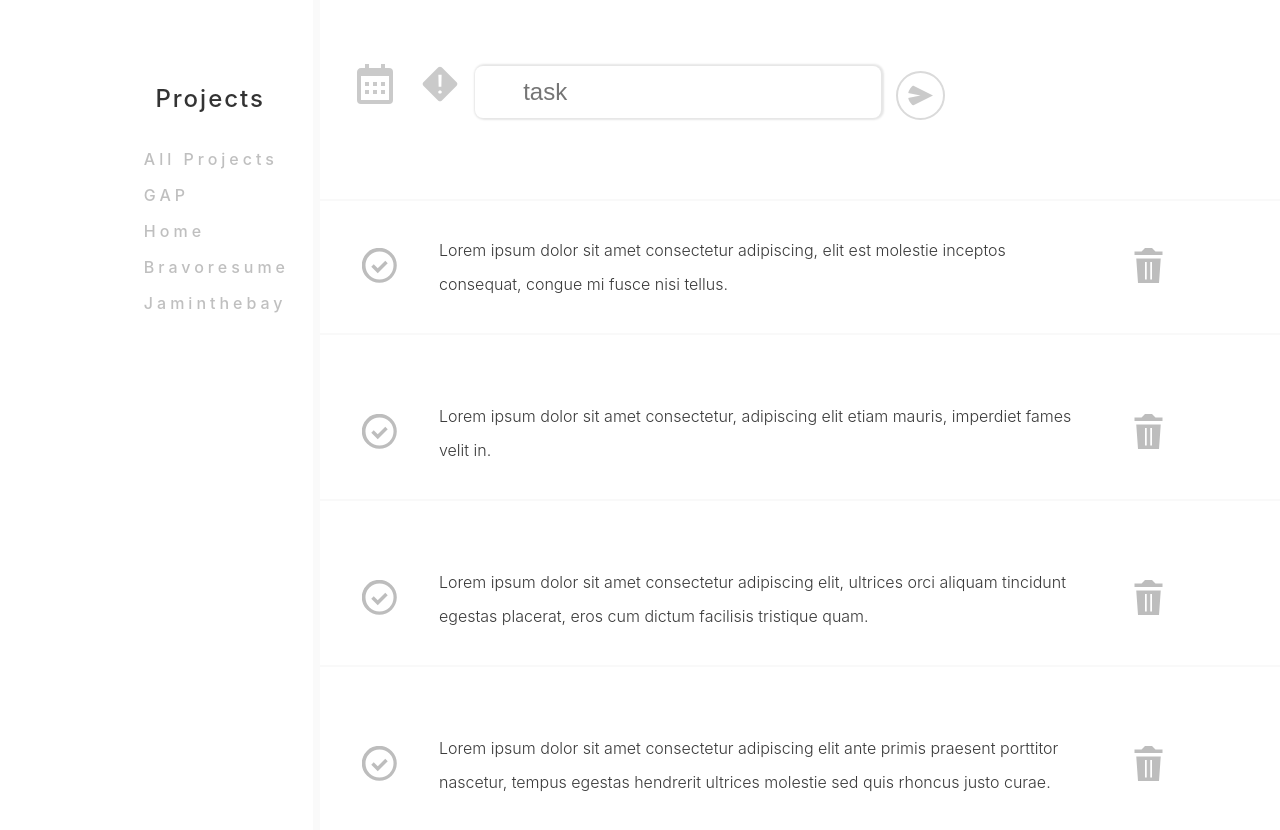
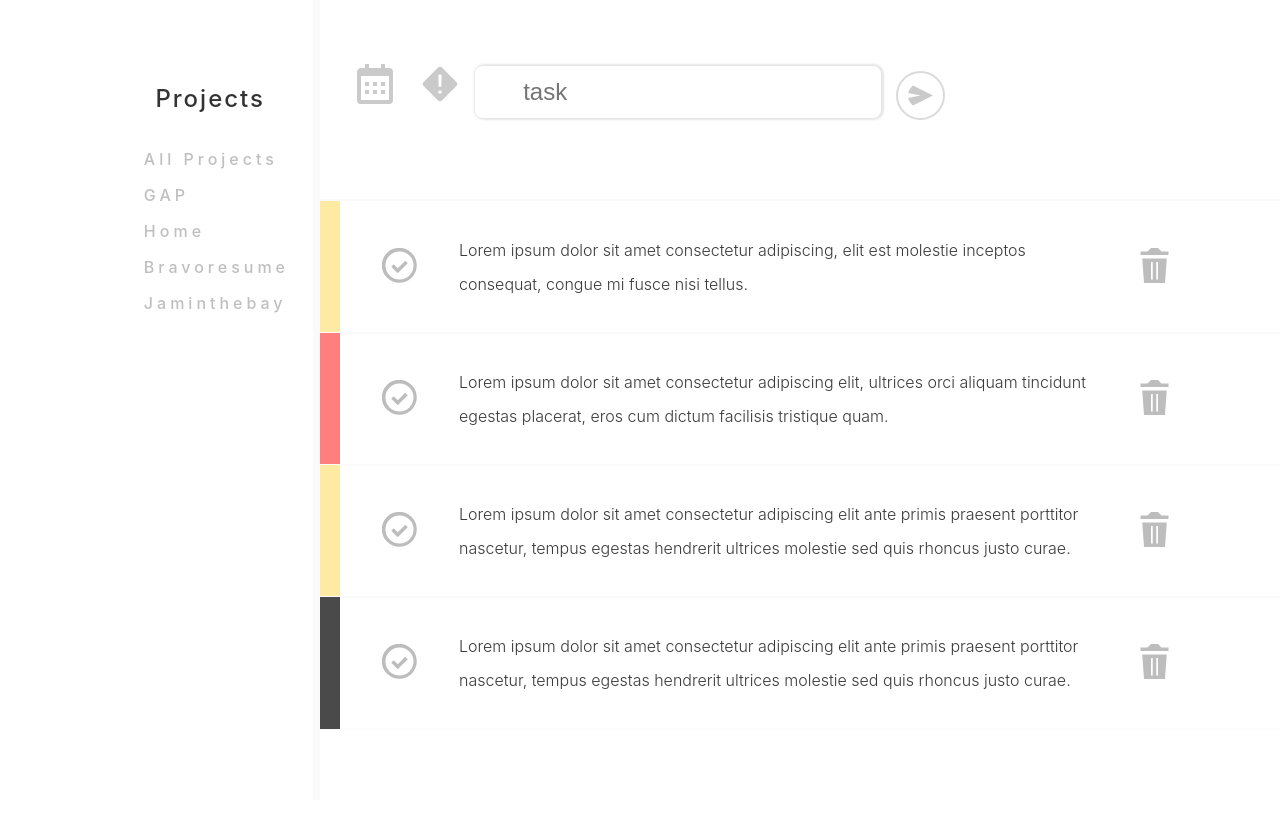
Before and after one commit to nahomtefera/todo, a React (Create React App) app: page / in a window 1280 px wide. Shown: the top 830 px of the page. After the commit the page ends 800 px from the top, so only its background shows below. Built offline with nearby package versions, Linux system fonts and the light colour scheme.

Commit message:
added left bar to task-container as a priority identifier

```diff
--- a/src/components/tasks/task.jsx
+++ b/src/components/tasks/task.jsx
@@ -2,13 +2,16 @@ import React, {Component} from 'react';
 // components
 
 export default class Task extends Component {
+
     render(){
+        let priority=this.props.task.priority;
+
         return(
-            <div className="task-container">
+            <div className={priority === null ? "task-container" : `task-container task-${priority}-priority`}>
                 <div className="task-icons">
                     <svg className="svg-icons check-svg" xmlns="http://www.w3.org/2000/svg" viewBox="0 0 20 20"><path d="M2.93 17.07A10 10 0 1 1 17.07 2.93 10 10 0 0 1 2.93 17.07zm12.73-1.41A8 8 0 1 0 4.34 4.34a8 8 0 0 0 11.32 11.32zM6.7 9.29L9 11.6l4.3-4.3 1.4 1.42L9 14.4l-3.7-3.7 1.4-1.42z"/></svg>
                 </div>
-                <h2 className="task-title">{this.props.task}</h2>
+                <h2 className="task-title">{this.props.task.text}</h2>
                 <div className="task-icons">
                     <svg className="svg-icons trash-svg" xmlns="http://www.w3.org/2000/svg" viewBox="0 0 20 20"><path d="M6 2l2-2h4l2 2h4v2H2V2h4zM3 6h14l-1 14H4L3 6zm5 2v10h1V8H8zm3 0v10h1V8h-1z"/></svg>
                 </div>
--- a/src/components/tasks/tasks.css
+++ b/src/components/tasks/tasks.css
@@ -64,27 +64,27 @@
 }
 
 .low {
-    fill: #5ddf79;
+    fill: #e9c44a;
 }
 
 .med {
+    fill: #ee4646;
+}
+
+.high {
+    fill: #141414;
+}
+
+.low-priority:hover {
     fill: #e9c44a;
 }
 
-.high {
+.mid-priority:hover {
     fill: #ee4646;
 }
 
-.low-priority:hover {
-    fill: #5ddf79;
-}
-
-.mid-priority:hover {
-    fill: #e9c44a;
-}
-
 .high-priority:hover {
-    fill: #ee4646;
+    fill: #141414;
 }
 
 .priority-levels-show {
@@ -144,10 +144,22 @@
     padding-left: 2em;
     text-align: left;
     box-sizing: border-box;
-    margin-bottom: 2em;
-    border-bottom: 2px solid #f9f9f9;
+    /* margin-bottom: 2em; */
+    border-left: 20px solid #fafafa;
+    box-shadow: 1px 0 0 1px #fafafa;
 }
 
+.task-low-priority {
+    border-left-color: #ffeaa4;
+}
+
+.task-med-priority {
+    border-left-color: #ff7f7f;
+}
+
+.task-high-priority {
+    border-left-color: #4a4a4a;
+}
 
 .task-title {
     color: #3a3a3a;
--- a/src/components/tasks/tasks.jsx
+++ b/src/components/tasks/tasks.jsx
@@ -8,7 +8,29 @@ export default class Tasks extends Component {
     constructor(props) {
         super(props)
         this.state = {
-            tasks: ["Lorem ipsum dolor sit amet consectetur adipiscing, elit est molestie inceptos consequat, congue mi fusce nisi tellus.", "Lorem ipsum dolor sit amet consectetur, adipiscing elit etiam mauris, imperdiet fames velit in.", "Lorem ipsum dolor sit amet consectetur adipiscing elit, ultrices orci aliquam tincidunt egestas placerat, eros cum dictum facilisis tristique quam.", "Lorem ipsum dolor sit amet consectetur adipiscing elit ante primis praesent porttitor nascetur, tempus egestas hendrerit ultrices molestie sed quis rhoncus justo curae."]
+            tasks: [
+                {
+                    text: "Lorem ipsum dolor sit amet consectetur adipiscing, elit est molestie inceptos consequat, congue mi fusce nisi tellus.",
+                    priority: "low",
+                    date: ""
+                },
+                {
+                    text: "Lorem ipsum dolor sit amet consectetur adipiscing elit, ultrices orci aliquam tincidunt egestas placerat, eros cum dictum facilisis tristique quam.",
+                    priority: "med",
+                    date: ""
+                },
+                {
+                    text: "Lorem ipsum dolor sit amet consectetur adipiscing elit ante primis praesent porttitor nascetur, tempus egestas hendrerit ultrices molestie sed quis rhoncus justo curae.",
+                    priority: "low",
+                    date: ""
+                },
+                {
+                    text:"Lorem ipsum dolor sit amet consectetur adipiscing elit ante primis praesent porttitor nascetur, tempus egestas hendrerit ultrices molestie sed quis rhoncus justo curae.",
+                    priority: "high",
+                    date: ""
+                },
+            ]
+
         }
     }
 
```
